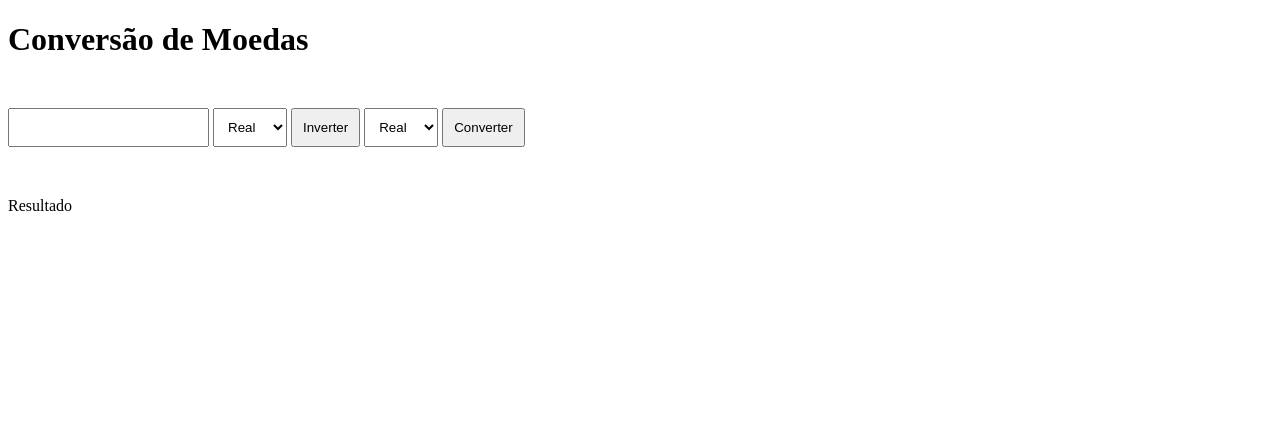
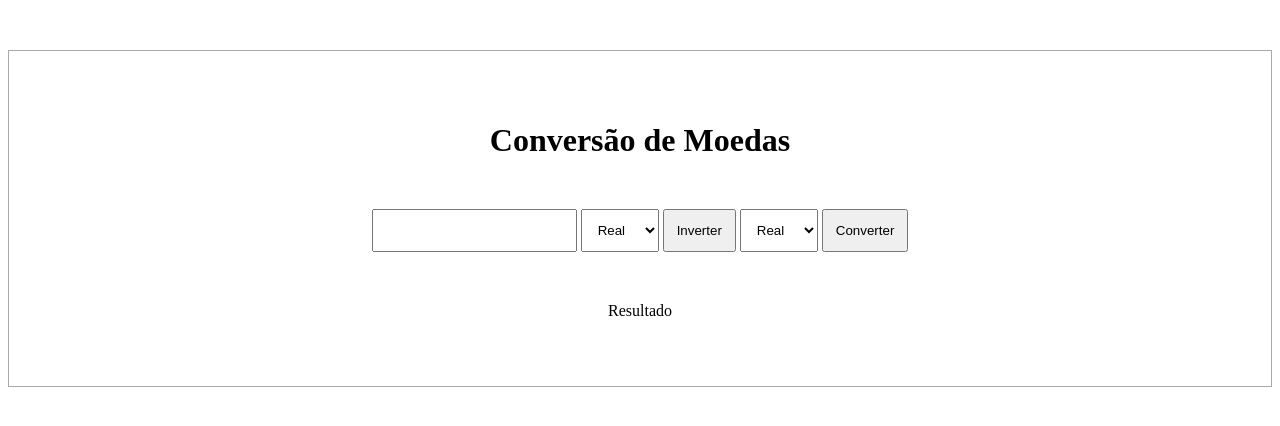
Before and after one commit to liannylm/programacao-web-ceub, a plain HTML site: page index.html in a window 1280 px wide. Drawn offline with Linux system fonts and the light colour scheme.

Commit message:
Alteração JS

```diff
--- a/index.html
+++ b/index.html
@@ -1,5 +1,5 @@
 <!DOCTYPE html>
-<html lang="en">
+<html lang="pt-br">
 
 <head>
     <meta charset="UTF-8">
@@ -9,8 +9,9 @@
 </head>
 
 <body>
+    <div class="container">
     <h1 id="titulo">Conversão de Moedas</h1>
-    <input type="text">
+    <input type="text" id="valorUsuario">
     <select name="moeda1" id="moeda1">
         <option value="real">Real</option>
         <option value="dolar">Dólar</option>
@@ -22,8 +23,9 @@
         <option value="dolar">Dólar</option>
         <option value="euro">Euro</option>
     </select>
-    <button>Converter</button>
+    <button onclick="converter()">Converter</button>
     <p id="resultado">Resultado</p>
+    </div>
 </body>
 
 </html>
--- a/style.css
+++ b/style.css
@@ -1,5 +1,5 @@
 input, select, button{
-    padding: 10px;
+    padding: 12px;
 }
 
 .container {
```
Also changed, not shown: script.js (added, +10 -0 lines).
